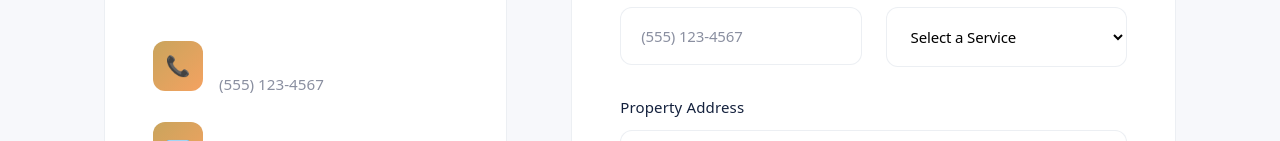
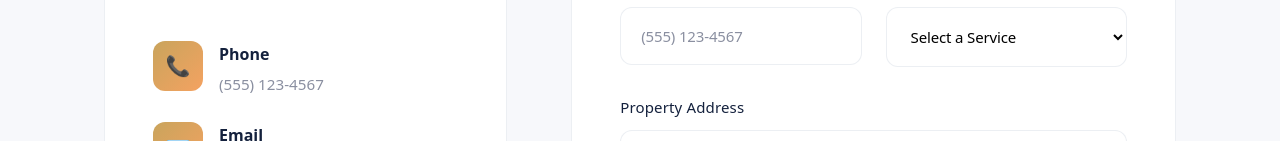
Before and after one commit to StoryBeeBooks/property-services-template-3, a plain HTML site: page contact.html in a window 1280 px wide. Shown: the part 811-952 px from the top of the page. Drawn offline with Linux system fonts and the light colour scheme.

Commit message:
Fix contact info text color contrast and HTML rendering in translations

```diff
--- a/css/style.css
+++ b/css/style.css
@@ -1747,7 +1747,7 @@ footer {
 
 .info-item h3 {
     font-size: 1rem;
-    color: var(--text-white);
+    color: var(--text-heading);
     margin-bottom: 0.25rem;
 }
 
--- a/js/main.js
+++ b/js/main.js
@@ -69,7 +69,7 @@ function applyTranslations() {
             if (el.tagName === 'INPUT' || el.tagName === 'TEXTAREA') {
                 el.placeholder = translations[currentLang][key];
             } else {
-                el.textContent = translations[currentLang][key];
+                el.innerHTML = translations[currentLang][key];
             }
         }
     });
```
